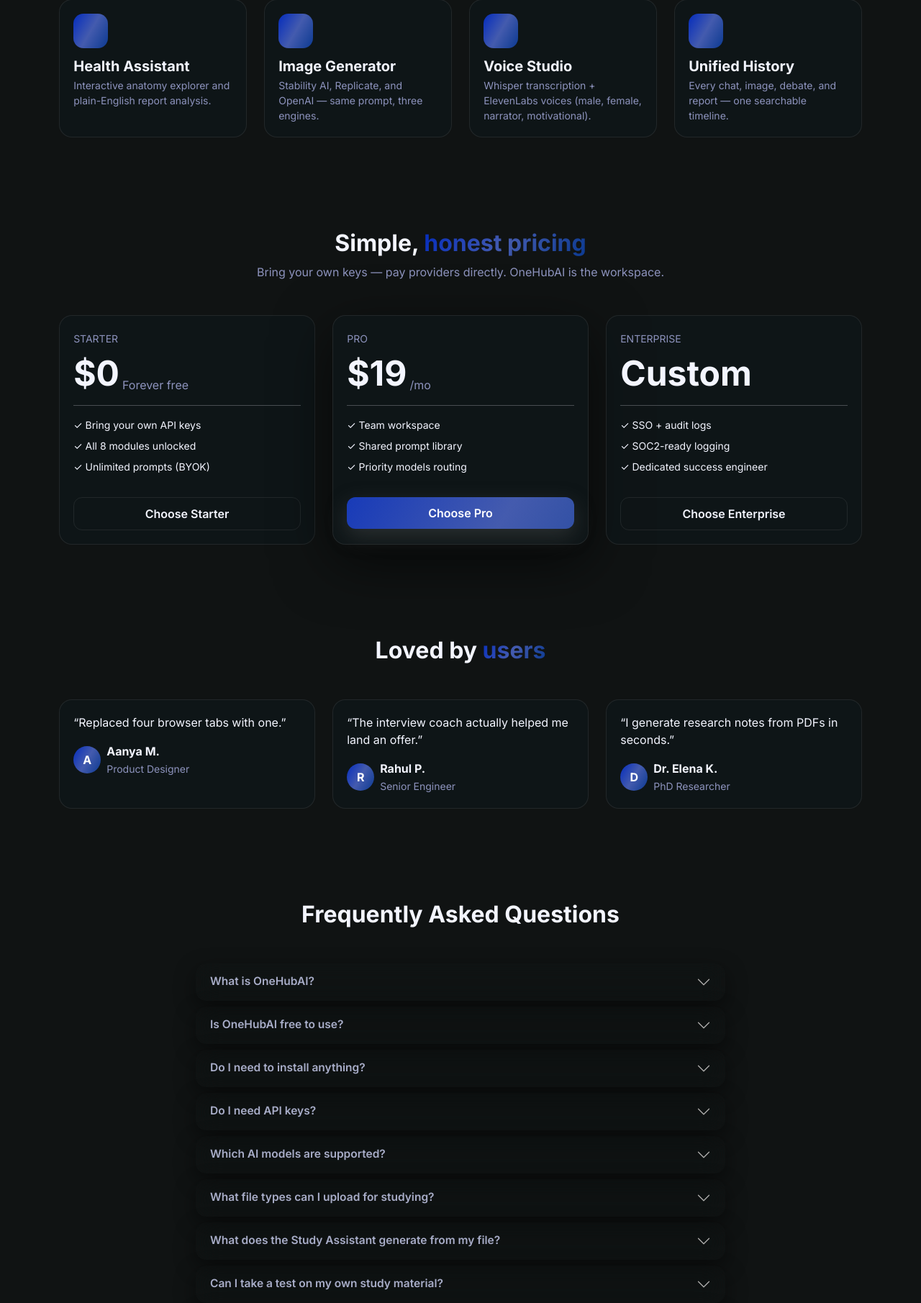
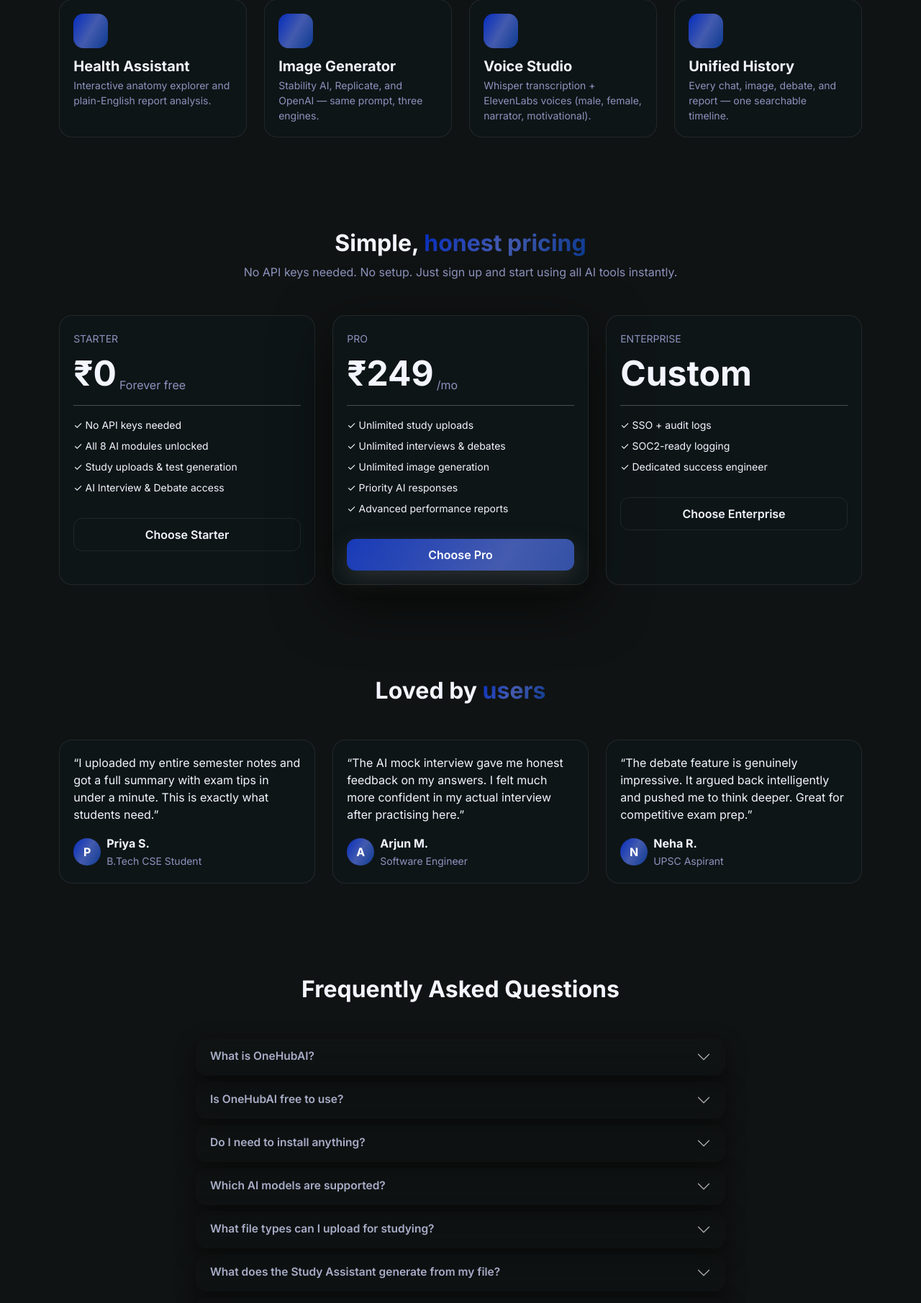
Before and after one commit to shreyakshah1120-prog/OneHubAI, a Flask app: page /pricing in a window 1280 px wide. Shown: the part 1021-2832 px from the top of the page at 72% size. Run offline with Flask 3, Linux system fonts and the light colour scheme; some libraries are stand-ins or nearby versions.

Commit message:
Fix study memory crash + update FAQ, pricing, feedback content

```diff
--- a/app/routes/study.py
+++ b/app/routes/study.py
@@ -22,7 +22,9 @@ from ..services.files import extract_text
 bp = Blueprint("study", __name__)
 
 ALLOWED_DOCS = {".pdf", ".docx", ".pptx", ".ppt", ".txt", ".md"}
-
+MAX_FILE_BYTES = 5 * 1024 * 1024  # 5 MB per file
+MAX_COMBINED_CHARS = 8000
+MAX_SOURCE_CHARS   = 6000
 
 # ─── AI helpers ───────────────────────────────────────────────────────────────
 
@@ -169,10 +171,25 @@ def upload():
         ext = Path(file.filename).suffix.lower()
         if ext not in ALLOWED_DOCS:
             continue
+        # Reject files over 5MB before saving
+        file.seek(0, 2)
+        file_size = file.tell()
+        file.seek(0)
+        if file_size > MAX_FILE_BYTES:
+            return jsonify({"ok": False, "error": f"File '{file.filename}' is too large. Max 5MB."}), 400
+
         safe = secure_filename(file.filename)
         p = Path(current_app.config["UPLOAD_FOLDER"]) / f"study_{current_user.id}_{safe}"
         file.save(p)
-        text = extract_text(str(p))
+        try:
+            text = extract_text(str(p))
+        except Exception:
+            text = ""
+        finally:
+            try:
+                p.unlink(missing_ok=True)  # delete file after reading
+            except Exception:
+                pass
         combined_text += f"\n\n--- File: {safe} ---\n{text}"
         filenames.append(safe)
 
@@ -188,7 +205,7 @@ def upload():
     else:
         return jsonify({"ok": False, "error": "Please enter a topic or upload at least one file."}), 400
 
-    combined_text = combined_text[:18000]
+    combined_text = combined_text[:MAX_COMBINED_CHARS]
 
     system_prompt = "You are an expert academic tutor and study guide creator. Return ONLY valid JSON — no markdown fences, no extra text. For all content fields, use rich HTML formatting: use <table> for comparisons, <h4> for section headers, <ul><li> for bullet lists, <strong> for key terms, <em> for definitions, <div class='example-box'> for examples, <span class='formula'> for formulas. Make content visually rich and student-friendly."
     prompt = f"""Analyze the study content below and create a comprehensive, professional, visually rich study guide using HTML formatting.
@@ -226,6 +243,7 @@ STUDY CONTENT:
 """
 
     res = ask_ai_json(prompt, system_prompt)
+    del combined_text, prompt  # free RAM before DB write
     payload = res.get("data") or {}
     if isinstance(payload, list):
         payload = {}
@@ -276,7 +294,7 @@ def generate_questions(mid: int):
     m = StudyMaterial.query.filter_by(id=mid, user_id=current_user.id).first_or_404()
     data = request.get_json(silent=True) or {}
     q_type = data.get("type", "mcq")
-    n = max(1, min(100, int(data.get("count", 10))))
+    n = max(1, min(50, int(data.get("count", 10))))
 
     extra = {}
     try:
@@ -289,7 +307,7 @@ def generate_questions(mid: int):
     for v in extra.values():
         if isinstance(v, str):
             source_parts.append(v)
-    source = " ".join(filter(None, source_parts))[:12000]
+    source = " ".join(filter(None, source_parts))[:MAX_SOURCE_CHARS]
 
     if not source.strip():
         return jsonify({"ok": False, "error": "No study content available."}), 400
--- a/app/templates/landing.html
+++ b/app/templates/landing.html
@@ -48,12 +48,12 @@
   <div class="container">
     <div class="text-center mb-5">
       <h2 class="fw-bold">Simple, <span class="gradient-text">honest pricing</span></h2>
-      <p class="muted">Bring your own keys — pay providers directly. OneHubAI is the workspace.</p>
+      <p class="muted">No API keys needed. No setup. Just sign up and start using all AI tools instantly.</p>
     </div>
     <div class="row g-4 justify-content-center">
       {% set tiers = [
-        {'name':'Starter','price':'$0','unit':'Forever free','rows':['Bring your own API keys','All 8 modules unlocked','Unlimited prompts (BYOK)']},
-        {'name':'Pro','price':'$19','unit':'/mo','rows':['Team workspace','Shared prompt library','Priority models routing']},
+        {'name':'Starter','price':'₹0','unit':'Forever free','rows':['No API keys needed','All 8 AI modules unlocked','Study uploads & test generation','AI Interview & Debate access']},
+        {'name':'Pro','price':'₹249','unit':'/mo','rows':['Unlimited study uploads','Unlimited interviews & debates','Unlimited image generation','Priority AI responses','Advanced performance reports']},
         {'name':'Enterprise','price':'Custom','unit':'','rows':['SSO + audit logs','SOC2-ready logging','Dedicated success engineer']}
       ] %}
       {% for t in tiers %}
@@ -82,9 +82,9 @@
     </div>
     <div class="row g-4">
       {% set quotes = [
-        ('Replaced four browser tabs with one.','Aanya M.','Product Designer'),
-        ('The interview coach actually helped me land an offer.','Rahul P.','Senior Engineer'),
-        ('I generate research notes from PDFs in seconds.','Dr. Elena K.','PhD Researcher'),
+        ('I uploaded my entire semester notes and got a full summary with exam tips in under a minute. This is exactly what students need.','Priya S.','B.Tech CSE Student'),
+        ('The AI mock interview gave me honest feedback on my answers. I felt much more confident in my actual interview after practising here.','Arjun M.','Software Engineer'),
+        ('The debate feature is genuinely impressive. It argued back intelligently and pushed me to think deeper. Great for competitive exam prep.','Neha R.','UPSC Aspirant'),
       ] %}
       {% for q, who, role in quotes %}
       <div class="col-md-4">
@@ -109,7 +109,6 @@
         ('What is OneHubAI?', 'OneHubAI is an all-in-one AI-powered platform that helps students and professionals study smarter, prepare for interviews, practice debates, generate images, and get health guidance — all in one place without switching between multiple tools.'),
         ('Is OneHubAI free to use?', 'Yes, OneHubAI is free to get started. You can access all core features including Study Assistant, AI Interview, Debate, and more after creating a free account.'),
         ('Do I need to install anything?', 'No. OneHubAI runs entirely in your browser. Just sign up and start using it instantly — no downloads or installations required.'),
-        ('Do I need API keys?', 'Yes — add your OpenAI / Claude / Gemini / Stability / ElevenLabs keys in <code>.env</code>. OneHubAI never stores or shares them.'),
         ('Which AI models are supported?', 'GPT-4o, Claude 3.5 Sonnet, Gemini 1.5 Flash, FLUX (Replicate), Stable Diffusion (Stability), Whisper, and 5 ElevenLabs voices.'),
         ('What file types can I upload for studying?', 'You can upload PDF, Word (.docx), PowerPoint (.pptx), and text files. OneHubAI will read and analyse the content automatically.'),
         ('What does the Study Assistant generate from my file?', 'It generates a full summary, key points, examples, formulas, real-world applications, exam tips, common mistakes to avoid, quick revision notes, and comprehensive long notes — all from your uploaded file.'),
```
